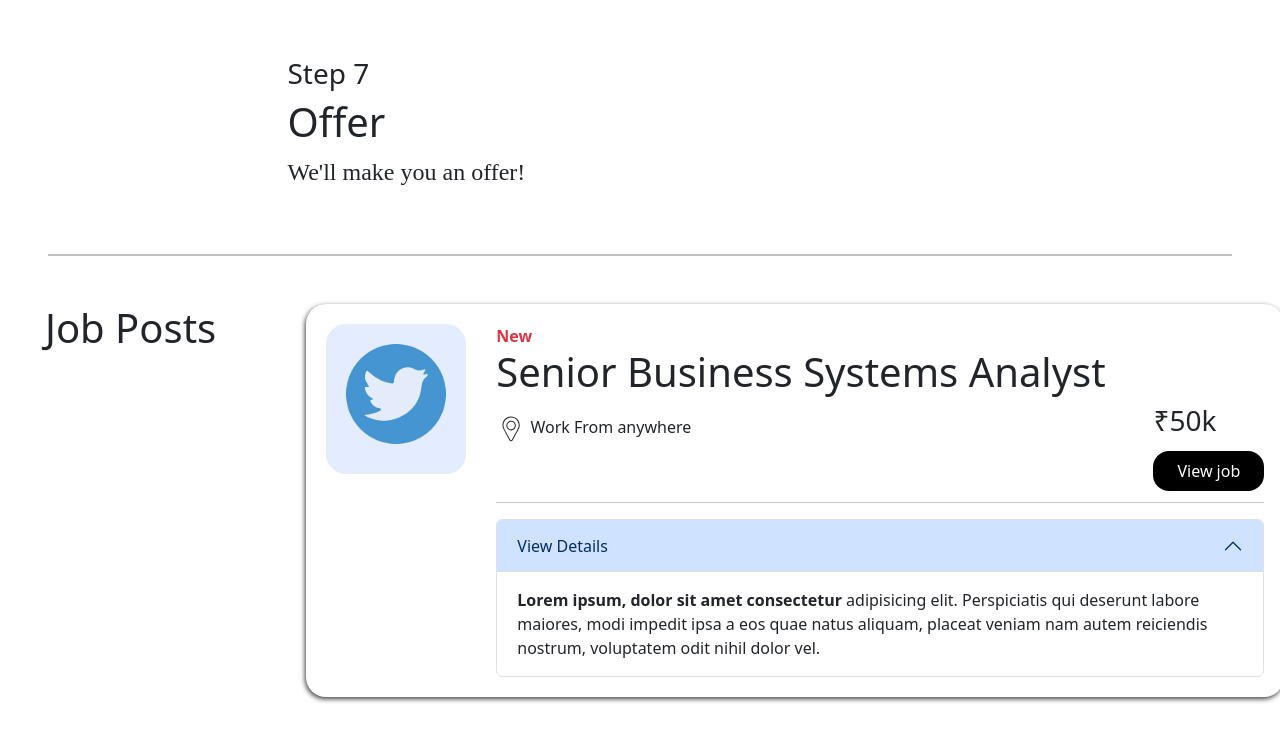
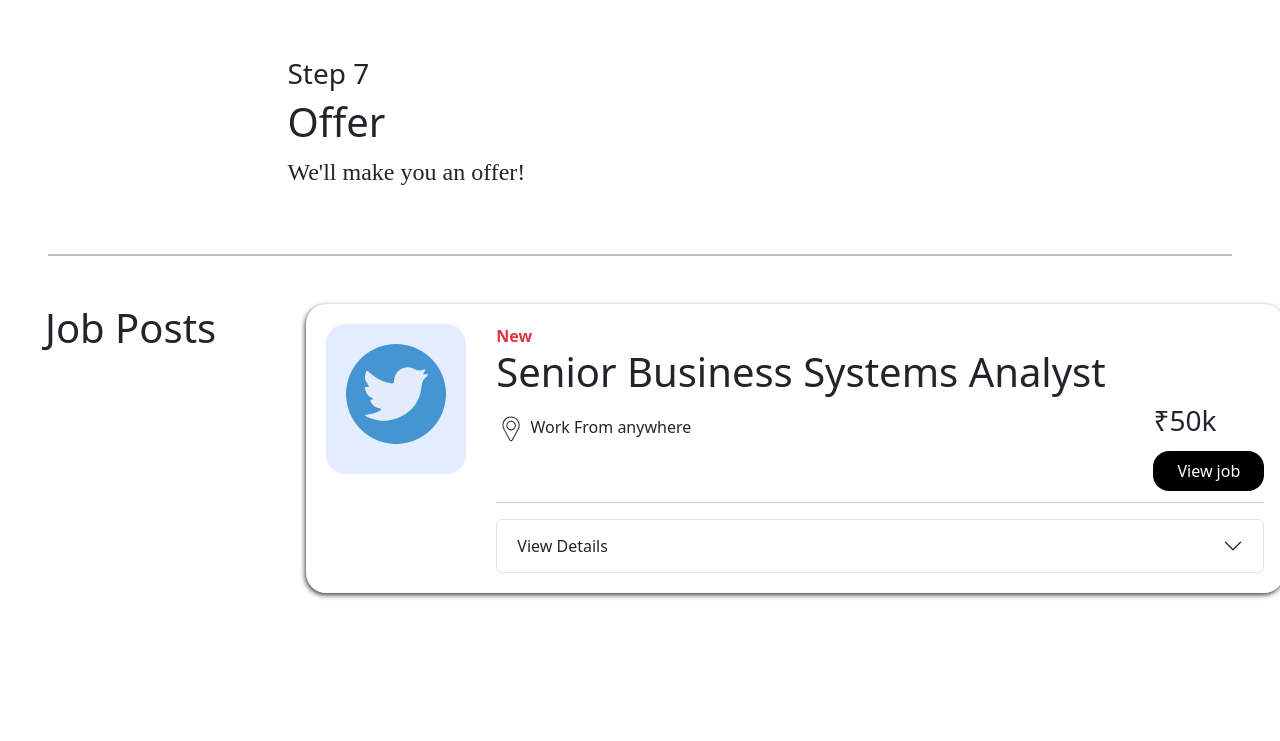
Before and after one commit to ash2228/new-careers, a plain HTML site: page index.html in a window 1280 px wide. Shown: the part 5083-5824 px from the top of the page. After the commit the page ends 5724 px from the top, so only its background shows below. Drawn offline with nearby package versions, Linux system fonts and the light colour scheme.

Commit message:
accordian fixed

```diff
--- a/index.html
+++ b/index.html
@@ -202,14 +202,14 @@
                         </div> -->
                         <div class="accordion" id="accordionExample">
                             <div class="accordion-item">
-                                <h2 class="accordion-header" id="headingOne">
-                                    <button class="accordion-button" type="button" data-bs-toggle="collapse"
-                                        data-bs-target="#collapseOne" aria-expanded="true" aria-controls="collapseOne">
+                                <h2 class="accordion-header" id="headingTwo">
+                                    <button class="accordion-button collapsed" type="button" data-bs-toggle="collapse"
+                                        data-bs-target="#collapseTwo" aria-expanded="false" aria-controls="collapseTwo">
                                         View Details
                                     </button>
                                 </h2>
-                                <div id="collapseOne" class="accordion-collapse collapse show"
-                                    aria-labelledby="headingOne" data-bs-parent="#accordionExample">
+                                <div id="collapseTwo" class="accordion-collapse collapse" aria-labelledby="headingTwo"
+                                    data-bs-parent="#accordionExample">
                                     <div class="accordion-body">
                                         <strong>Lorem ipsum, dolor sit amet consectetur </strong> adipisicing elit. Perspiciatis qui deserunt labore maiores, modi impedit ipsa a eos quae natus aliquam, placeat veniam nam autem reiciendis nostrum, voluptatem odit nihil dolor vel.
                                     </div>
```
